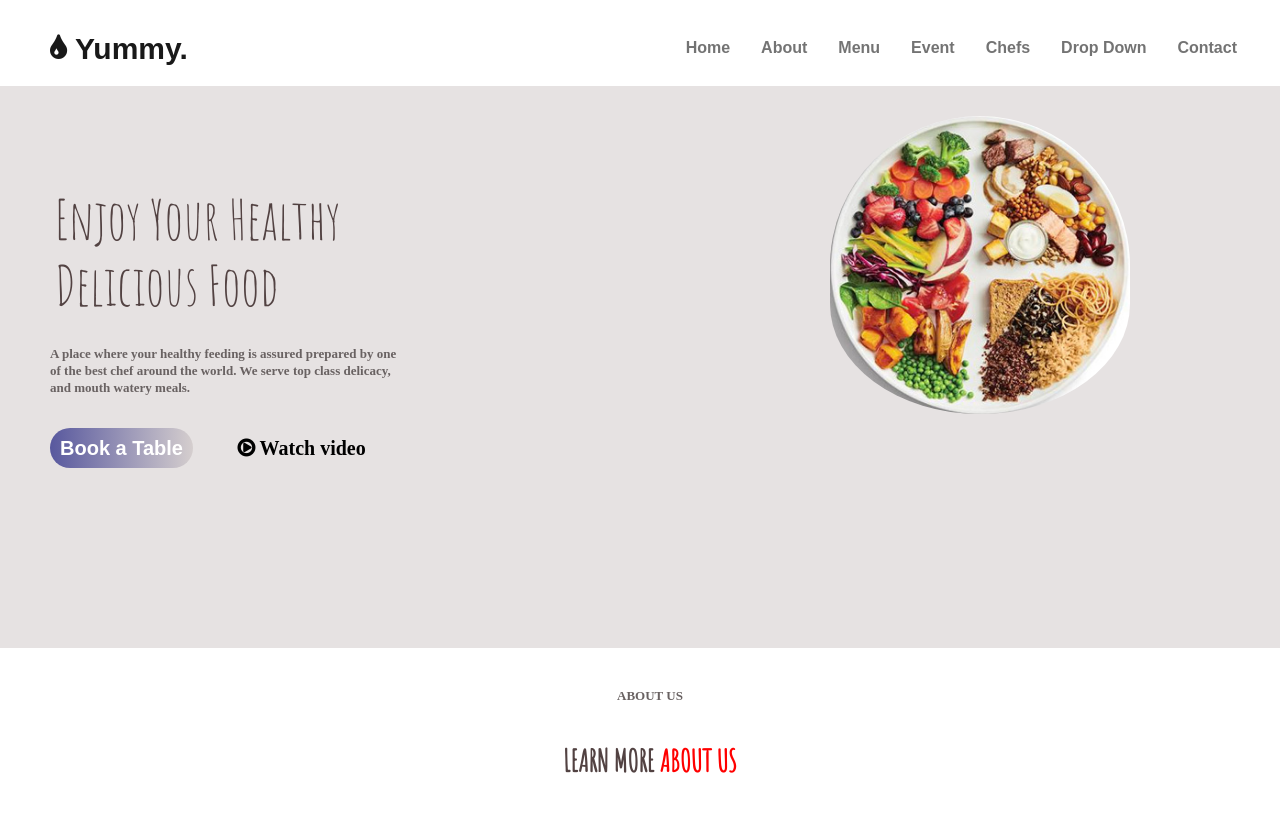
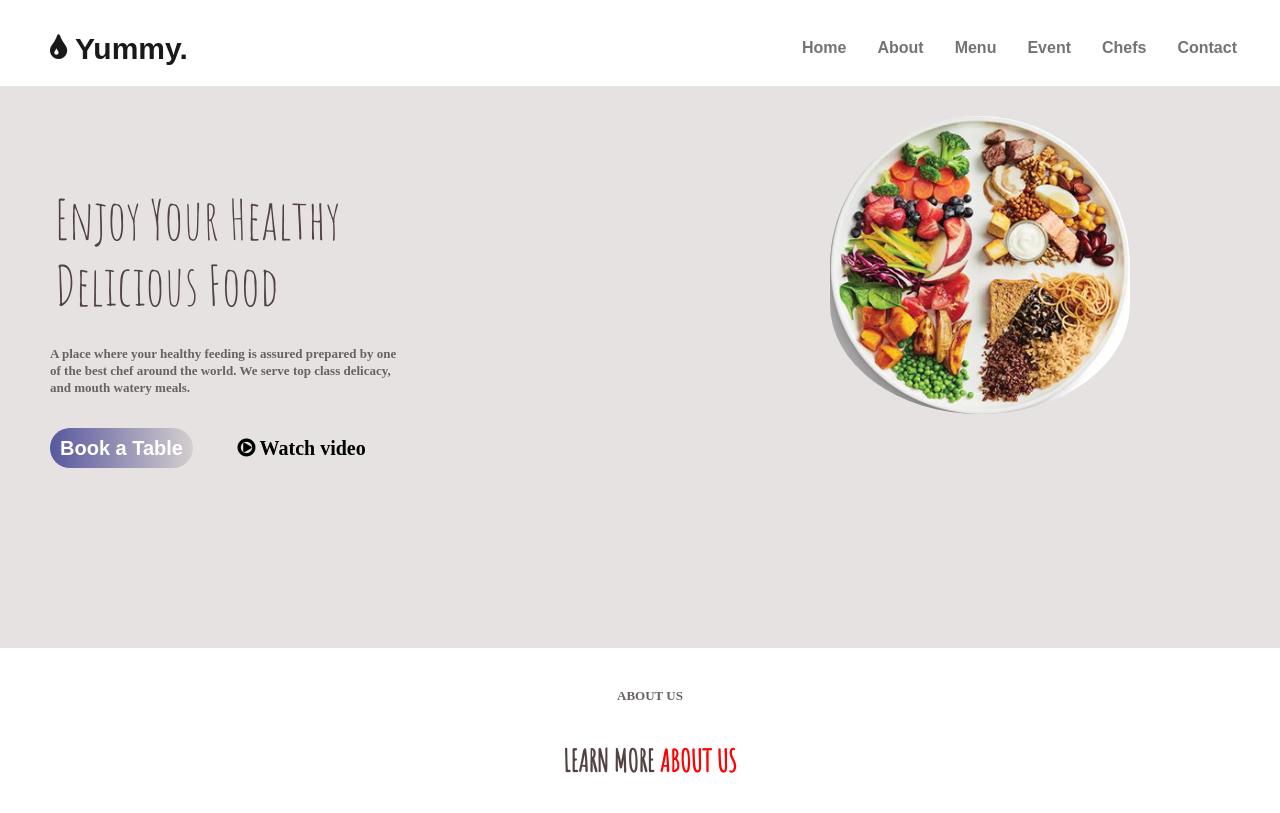
Before and after one commit to Daniel-Nlemedim/yummy1, a website: page index.html in a window 1280 px wide. Shown: the top 813 px of the page. Drawn offline with nearby package versions, Linux system fonts and the light colour scheme.

Commit message:
deleted the drop-down link

```diff
--- a/index.html
+++ b/index.html
@@ -50,9 +50,6 @@
         </li>
         <li navbar-item>
           <a class="nav-link" href="#"> Chefs</a>
-        </li>
-        <li navbar-item>
-          <a class="nav-link" href="#">Drop Down </a>
         </li>
         <li navbar-item>
           <a class="nav-link" href="#contact">Contact</a>
```
